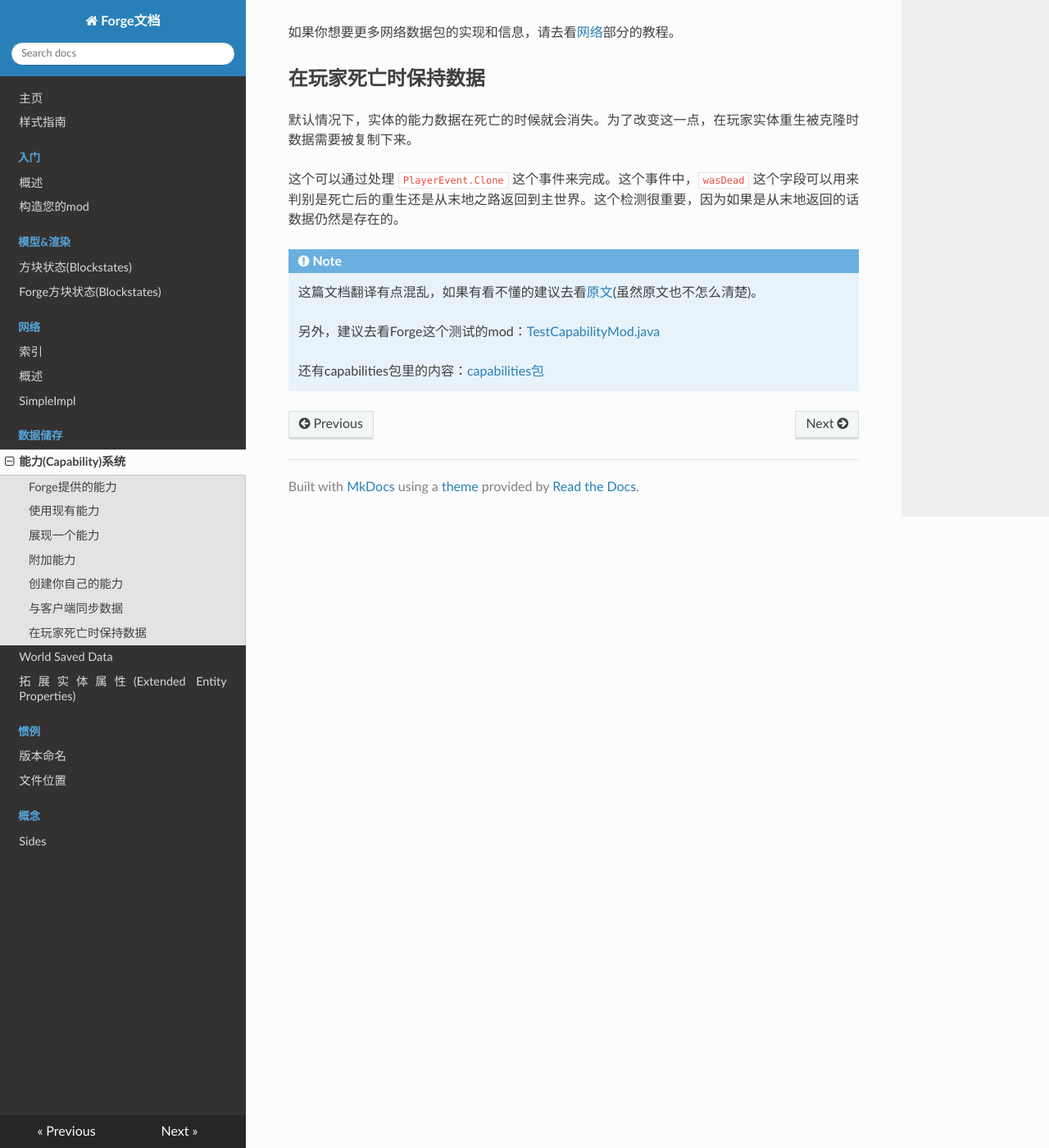
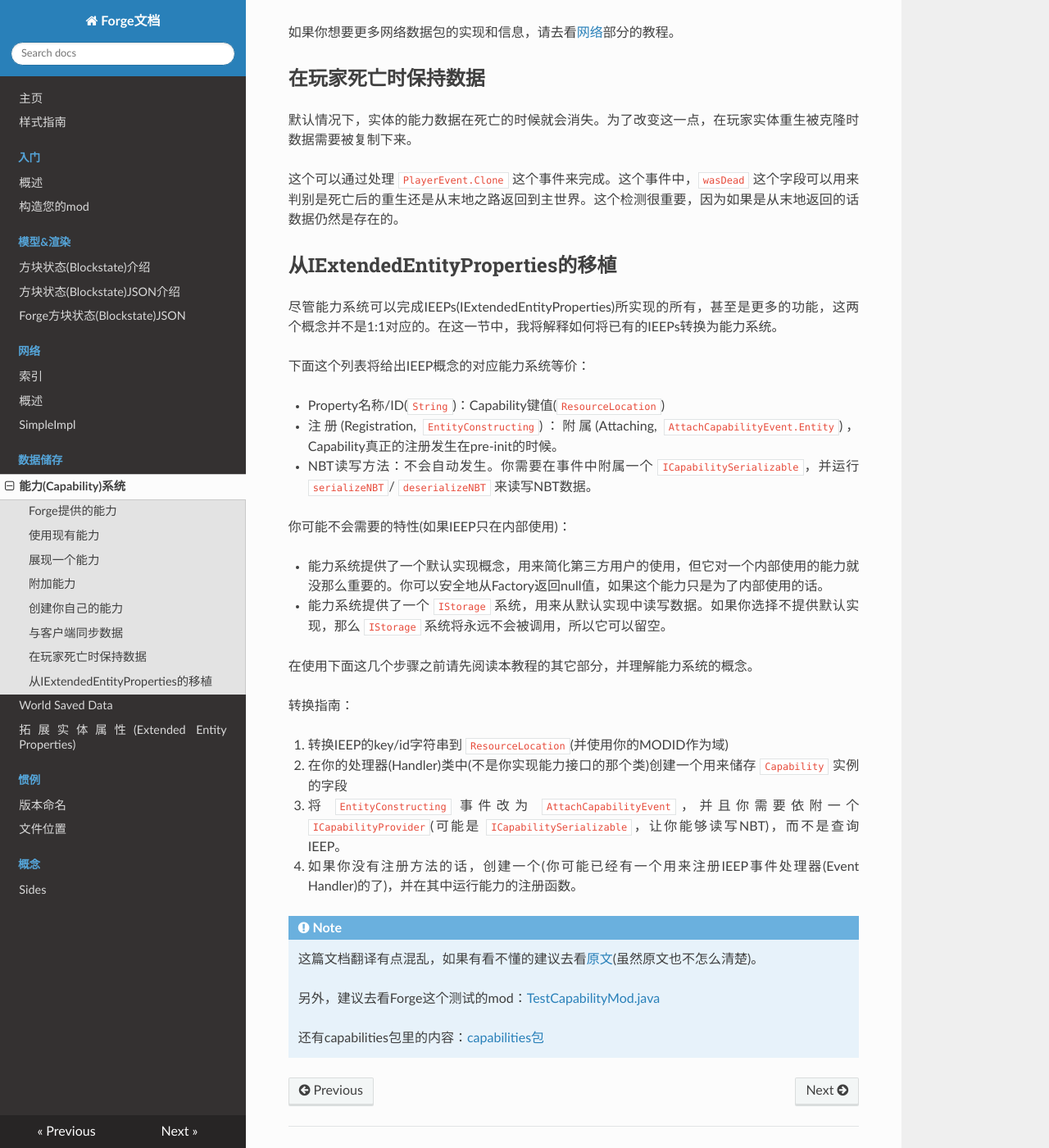
Before and after one commit to Krasjet/Forge-Documentation-CN, an MkDocs documentation site: the page built from docs/datastorage/capabilities.md, in a window 1280 px wide and 1400 px high, scrolled down 3605 px. Shown: the whole window at 82% size. Built offline with MkDocs 1.6.1, drawn with Linux system fonts in a browser that asks for light colours; nearby versions of some CDN libraries; old or Windows-style settings are respelled for this version of MkDocs; some of the changed text lies outside the part shown.

Commit message:
Update capabilities.md and introduction.md

````diff
--- a/docs/datastorage/capabilities.md
+++ b/docs/datastorage/capabilities.md
@@ -119,7 +119,7 @@ private static class Factory implements Callable<IExampleCapability> {
 }
 ```
 
-最后我们需要一个默认实现，以能在Factory中实例化。这个类的设计完全取决于你，但它至少应该能提供一个简单的骨架让别人测试这个能力，如果它本身不是完全可用的话。
+最后我们需要一个默认实现，以能在Factory中实例化。这个类的设计完全取决于你，但它至少应该能提供一个简单的骨架让别人测试这个能力(如果它本身不是完全可用的话)。
 
 与客户端同步数据
 --------------
@@ -141,6 +141,31 @@ private static class Factory implements Callable<IExampleCapability> {
 
 这个可以通过处理 `PlayerEvent.Clone` 这个事件来完成。这个事件中，`wasDead` 这个字段可以用来判别是死亡后的重生还是从末地之路返回到主世界。这个检测很重要，因为如果是从末地返回的话数据仍然是存在的。
 
+从IExtendedEntityProperties的移植
+--------------------------------
+
+尽管能力系统可以完成IEEPs(IExtendedEntityProperties)所实现的所有，甚至是更多的功能，这两个概念并不是1:1对应的。在这一节中，我将解释如何将已有的IEEPs转换为能力系统。
+
+下面这个列表将给出IEEP概念的对应能力系统等价：
+
+- Property名称/ID(`String`)：Capability键值(`ResourceLocation`)
+- 注册(Registration, `EntityConstructing`)：附属(Attaching, `AttachCapabilityEvent.Entity`)，Capability真正的注册发生在pre-init的时候。
+- NBT读写方法：不会自动发生。你需要在事件中附属一个 `ICapabilitySerializable`，并运行 `serializeNBT`/ `deserializeNBT` 来读写NBT数据。
+
+你可能不会需要的特性(如果IEEP只在内部使用)：
+
+- 能力系统提供了一个默认实现概念，用来简化第三方用户的使用，但它对一个内部使用的能力就没那么重要的。你可以安全地从Factory返回null值，如果这个能力只是为了内部使用的话。
+- 能力系统提供了一个 `IStorage` 系统，用来从默认实现中读写数据。如果你选择不提供默认实现，那么 `IStorage` 系统将永远不会被调用，所以它可以留空。
+
+在使用下面这几个步骤之前请先阅读本教程的其它部分，并理解能力系统的概念。
+
+转换指南：
+
+1. 转换IEEP的key/id字符串到 `ResourceLocation`(并使用你的MODID作为域)
+2. 在你的处理器(Handler)类中(不是你实现能力接口的那个类)创建一个用来储存 `Capability` 实例的字段
+3. 将 `EntityConstructing` 事件改为 `AttachCapabilityEvent`，并且你需要依附一个 `ICapabilityProvider`(可能是 `ICapabilitySerializable`，让你能够读写NBT)，而不是查询IEEP。
+4. 如果你没有注册方法的话，创建一个(你可能已经有一个用来注册IEEP事件处理器(Event Handler)的了)，并在其中运行能力的注册函数。
+
 !!! note
 
     这篇文档翻译有点混乱，如果有看不懂的建议去看[原文](http://mcforge.readthedocs.org/en/latest/datastorage/capabilities/)(虽然原文也不怎么清楚)。
--- a/mkdocs.yml
+++ b/mkdocs.yml
@@ -6,8 +6,9 @@ pages:
     - 概述: 'gettingstarted/index.md'
     - 构造您的mod: 'gettingstarted/structuring.md'
   - 模型&渲染:
-    - 方块状态(Blockstates): 'blockstates/introduction.md'
-    - Forge方块状态(Blockstates): 'blockstates/forgeBlockstates.md'
+    - 方块状态(Blockstate)介绍: 'blockstates/states.md'
+    - 方块状态(Blockstate)JSON介绍: 'blockstates/introduction.md'
+    - Forge方块状态(Blockstate)JSON: 'blockstates/forgeBlockstates.md'
   - 网络:
     - 索引: 'networking/index.md'
     - 概述: 'networking/overview.md'
````
Also changed, not shown: docs/blockstates/introduction.md (+5 -4 lines), docs/blockstates/states.md (added, +2 -0 lines), docs/index.md (+1 -1 lines).
